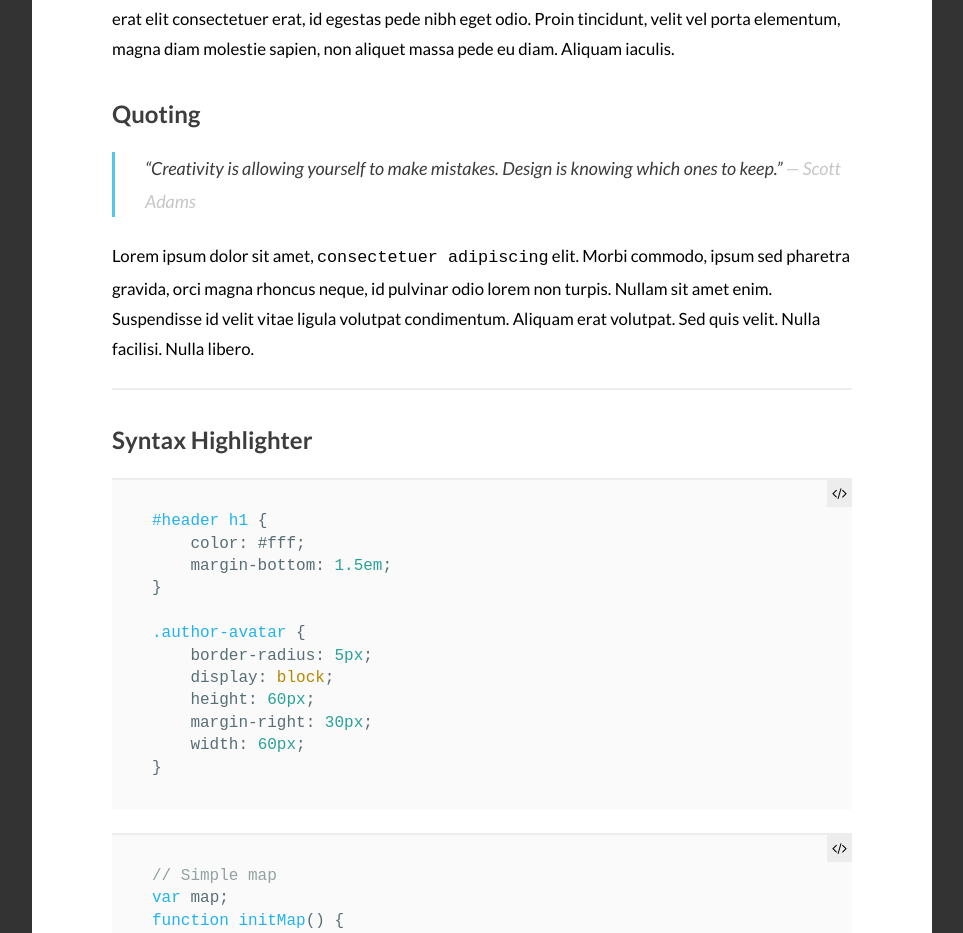
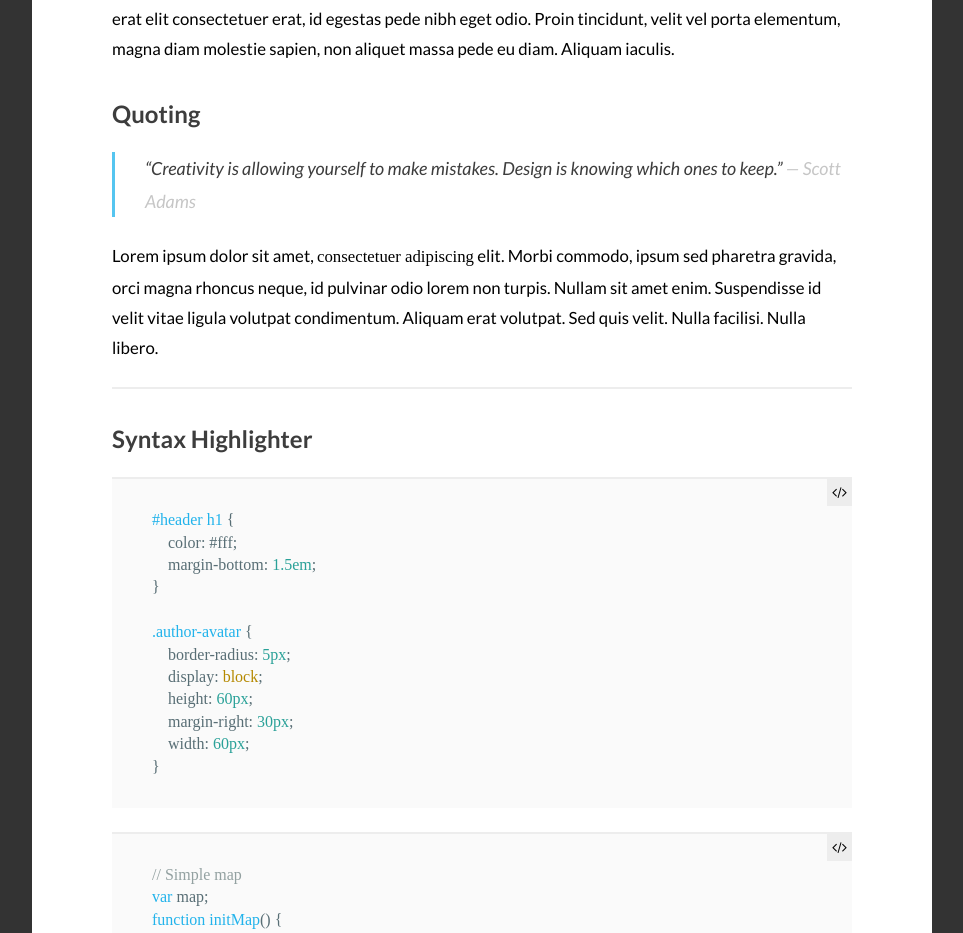
Before and after one commit to yaboong/yaboong.github.io, a Jekyll site: the page built from style-guide.md, in a window 1280 px wide. Shown: the part 1414-2347 px from the top of the page, without its empty margins (8-971 px from the left). Built offline with Jekyll 4.4.1, drawn with Linux system fonts in a browser that asks for light colours; some web fonts are replaced.

```diff
--- a/_sass/_reset.scss
+++ b/_sass/_reset.scss
@@ -113,7 +113,8 @@
 kbd,
 pre,
 samp {
-    font-family: monospace, serif;
+    //font-family: -webkit-body;
+    font-family: -webkit-body;
     font-size: 1em;
 }
 
```
